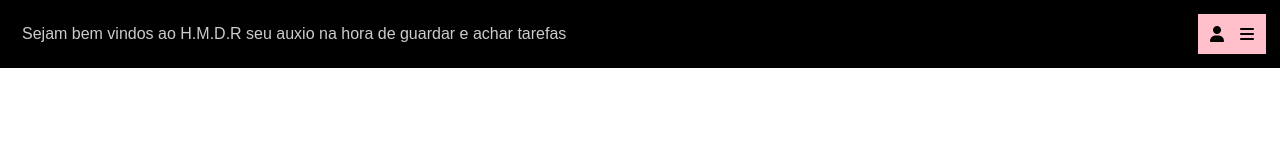
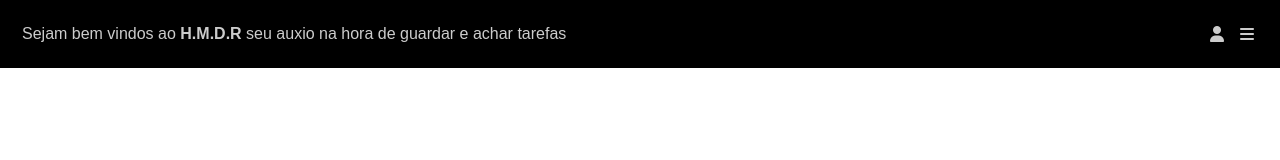
Before and after one commit to Fabio42-sys/H.M.D.R_Project, a website: page index.html in a window 1280 px wide. Drawn offline with nearby package versions, Linux system fonts and the light colour scheme.

Commit message:
fix: arrumando a animação do header e os icones

```diff
--- a/CSS/header.css
+++ b/CSS/header.css
@@ -33,10 +33,14 @@
 }
 
 .icons {
-    background-color: pink;
     display: flex;
     align-items: center;
     justify-content: center;
     gap: 16px;
     padding: 12px;
 }
+
+.icons i {
+    color: #ccc;
+    height: 16px;
+}
--- a/index.html
+++ b/index.html
@@ -15,7 +15,7 @@
     <header class="highPoint" id="Header">
         <nav class="Hnav">
             <div class="greeting">
-                <p id="wellcome" class="wellcome">Sejam bem vindos ao H.M.D.R seu auxio na hora de guardar e achar tarefas</p>
+                <p id="wellcome" class="wellcome">Sejam bem vindos ao <strong> H.M.D.R </strong> seu auxio na hora de guardar e achar tarefas</p>
             </div>
             <div class="icons">
                 <i class="fa-solid fa-user"></i>
```
